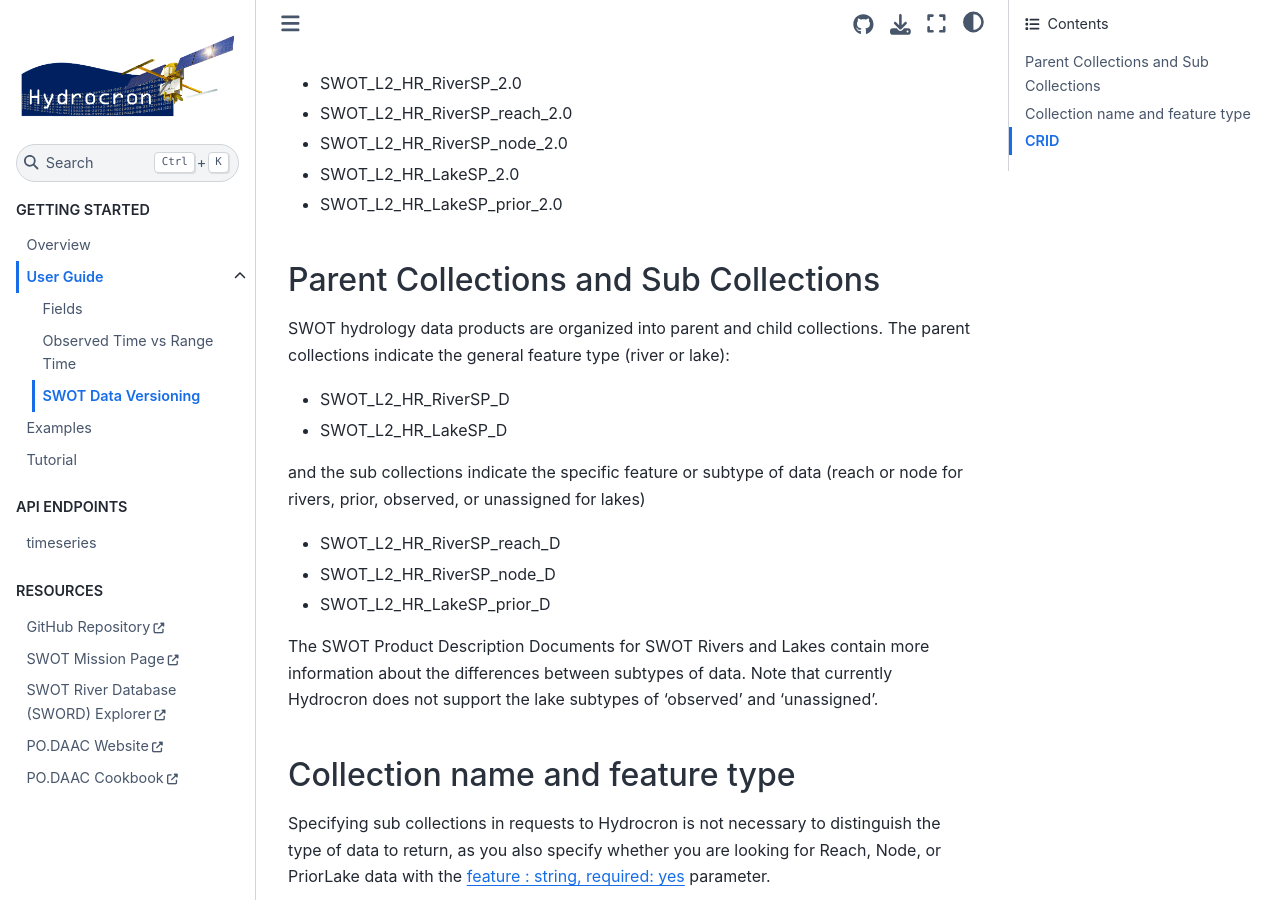
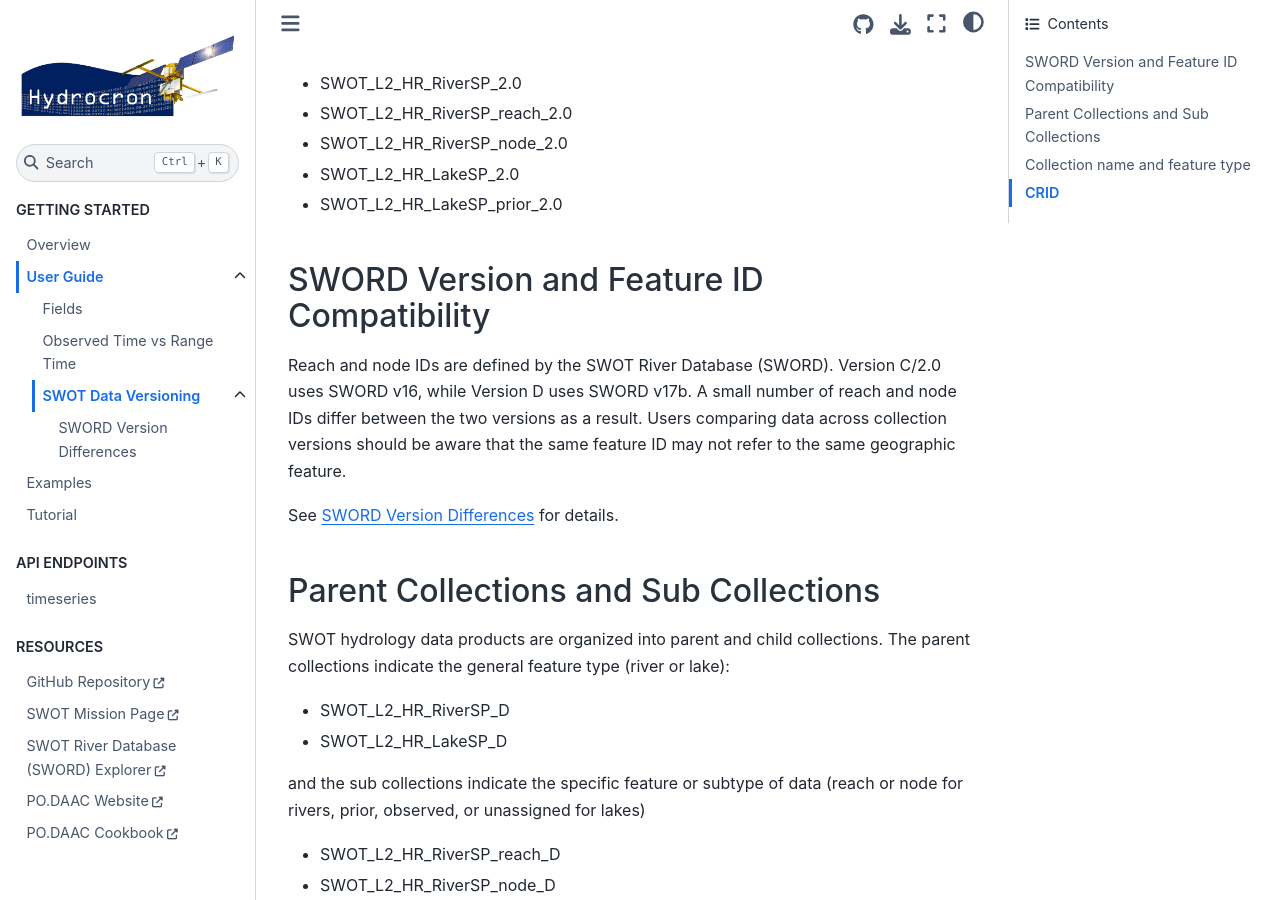
Before and after one commit to podaac/hydrocron, a Jupyter Book: the page built from docs/user-guide/versioning.md, in a window 1280 px wide and 900 px high, scrolled down 585 px. Built offline with Jupyter Book 1.0.4 settings and Sphinx 7.4.7 and the Sphinx Book theme 1.1.4, drawn with Linux system fonts in a browser that asks for light colours; some of the changed text lies outside the part shown.

Commit message:
Updated docs

```diff
--- a/docs/_toc.yml
+++ b/docs/_toc.yml
@@ -14,6 +14,8 @@ parts:
     - file: user-guide/fields
     - file: user-guide/time
     - file: user-guide/versioning
+      sections:
+      - file: user-guide/sword-versions
   - file: examples
   - file: hydrocron_tutorial
 - caption: API ENDPOINTS
--- a/docs/user-guide/versioning.md
+++ b/docs/user-guide/versioning.md
@@ -21,6 +21,12 @@ Version C/2.0:
 - SWOT_L2_HR_RiverSP_node_2.0
 - SWOT_L2_HR_LakeSP_2.0
 - SWOT_L2_HR_LakeSP_prior_2.0
+
+## SWORD Version and Feature ID Compatibility
+
+Reach and node IDs are defined by the SWOT River Database (SWORD). Version C/2.0 uses SWORD v16, while Version D uses SWORD v17b. A small number of reach and node IDs differ between the two versions as a result. Users comparing data across collection versions should be aware that the same feature ID may not refer to the same geographic feature.
+
+See [SWORD Version Differences](sword-versions.md) for details.
 
 ## Parent Collections and Sub Collections
 
```
Also changed, not shown: CHANGELOG.md (+1 -1 lines), docs/intro.md (+1 -1 lines), docs/user-guide/sword-versions.md (added, +55 -0 lines), docs/empty-footer.md (added), 4 other files.
